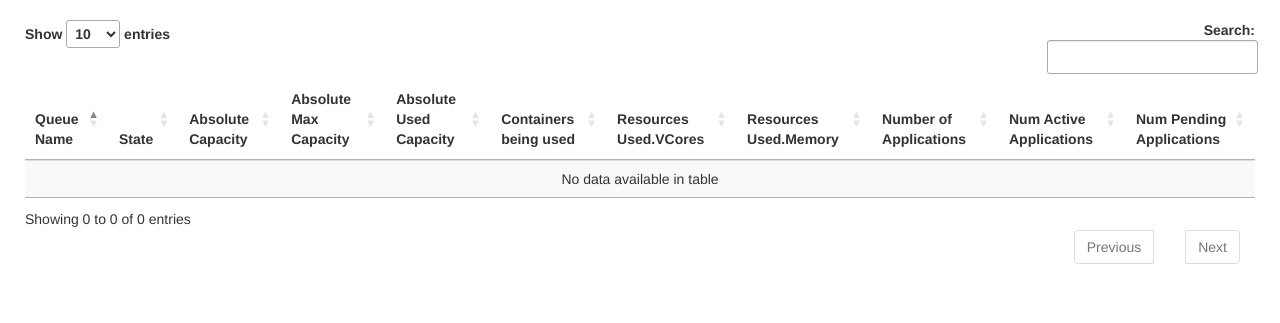
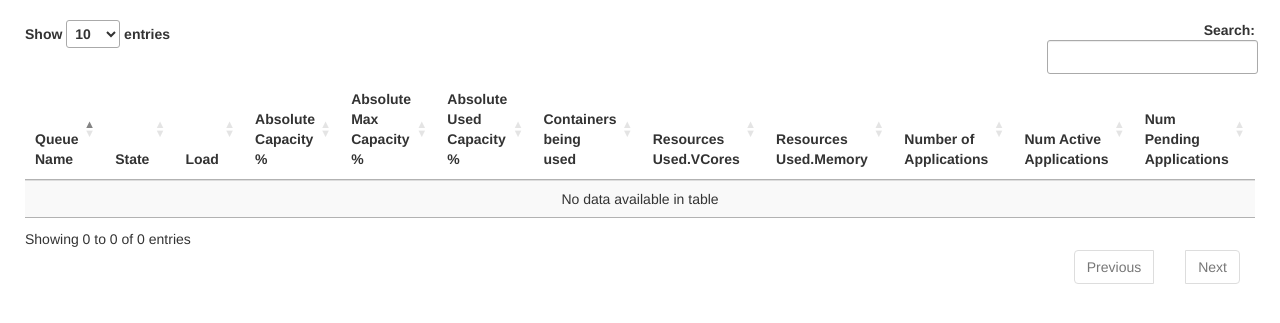
Before and after one commit to ajayyadav/yarn-dashboard, a Django app: template yarn/dashboard/templates/dashboard/queues.html in a window 1280 px wide. Shown: the part 62-385 px from the top of the page. Run offline with Django 3.2, Linux system fonts and the light colour scheme; the template is opened without the code that fills it, so the values that code supplies are empty; some libraries are stand-ins or nearby versions.

Commit message:
Added load column and visual aid for the queues

```diff
--- a/yarn/dashboard/templates/dashboard/jobs.html
+++ b/yarn/dashboard/templates/dashboard/jobs.html
@@ -20,7 +20,6 @@
         <th>ID</th>
         <th>User</th>
         <th>Name</th>
-        <!-- <th>Tracking UI</th> -->
         <th>Queue</th>
         <th>Start</th>
         <th>Running Time</th>
@@ -50,8 +49,7 @@
         <td>{{el.queue}}</td>
         <td>{{el.startedTime}}</td>
         <td>{{el.elapsedTime}}</td>
-        <!-- Change from container logs to Application Master Details -->
-        <td><a href="{{el.amContainerLogs}}">Application Master</a></td>
+        <td><a href="{{el.amContainerLogs}}">Container Logs</a></td>
         <td>{{el.allocatedMB}}</td>
         <td>{{el.runningContainers}}</td>
         <td>{{el.finalStatus}}</td>
--- a/yarn/dashboard/templates/dashboard/queues.html
+++ b/yarn/dashboard/templates/dashboard/queues.html
@@ -8,9 +8,10 @@
       <tr>
         <th>Queue Name</th>
         <th>State</th>
-        <th>Absolute Capacity</th>
-        <th>Absolute Max Capacity</th>
-        <th>Absolute Used Capacity</th>
+        <th>Load</th>
+        <th>Absolute Capacity %</th>
+        <th>Absolute Max Capacity %</th>
+        <th>Absolute Used Capacity %</th>
         <th>Containers being used</th>
         <th>Resources Used.VCores</th>
         <th>Resources Used.Memory</th>
@@ -25,6 +26,7 @@
       <tr>
         <td><a href="{% url 'jobs' %}?queue={{el.queueName}}">{{el.queueName}}</a></td>
         <td>{{el.state}}</td>
+        <td><font color="{% if el.load > 100 %}red{% else %}green{% endif %}"> {{el.load}} </font></td>
         <td>{{el.absoluteCapacity}}</td>
         <td>{{el.absoluteMaxCapacity}}</td>
         <td>{{el.absoluteUsedCapacity}}</td>
--- a/yarn/dashboard/views.py
+++ b/yarn/dashboard/views.py
@@ -32,6 +32,11 @@ def queues(request, template_name="dashboard/queues.html"):
     current_app = 'queues'
     res = requests.get(settings.API_URL+"cluster/scheduler", headers=headers).json()['scheduler']['schedulerInfo']
     result = process_children(res['queues'])
+    for el in result:
+        el['absoluteCapacity'] = round(el['absoluteCapacity'], 2)
+        el['absoluteUsedCapacity'] = round(el['absoluteUsedCapacity'], 2)
+        el['load'] = round(el['absoluteUsedCapacity'] / el['absoluteCapacity'] * 100 , 2)
+        el['absoluteMaxCapacity'] = round(el['absoluteMaxCapacity'], 2)
     return render(request, template_name, locals())
 
 def jobs(request, template_name="dashboard/jobs.html"):
```
